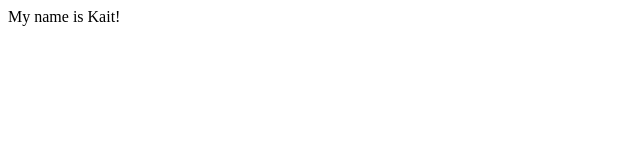
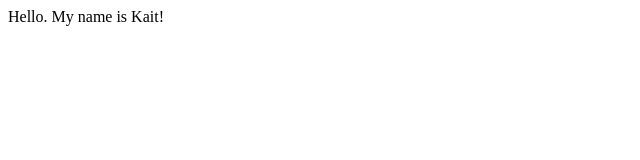
Before and after one commit to KaitMedina/First-GitHub-Project, a plain HTML site: page index.html in a window 1280 px wide. Shown: the full height of the page, 0-640 px from the left. Drawn offline with Linux system fonts and the light colour scheme.

Commit message:
Added Files

```diff
--- a/index.html
+++ b/index.html
@@ -7,6 +7,6 @@
     <title>Document</title>
 </head>
 <body>
-    My name is Kait!
+    Hello. My name is Kait!
 </body>
 </html>
```
Also changed, not shown: Assets/Azula.jpg (added), Assets/Drogo.jpg (added), Assets/Menace.jpg (added), Assets/My Photo.jpg (added).
